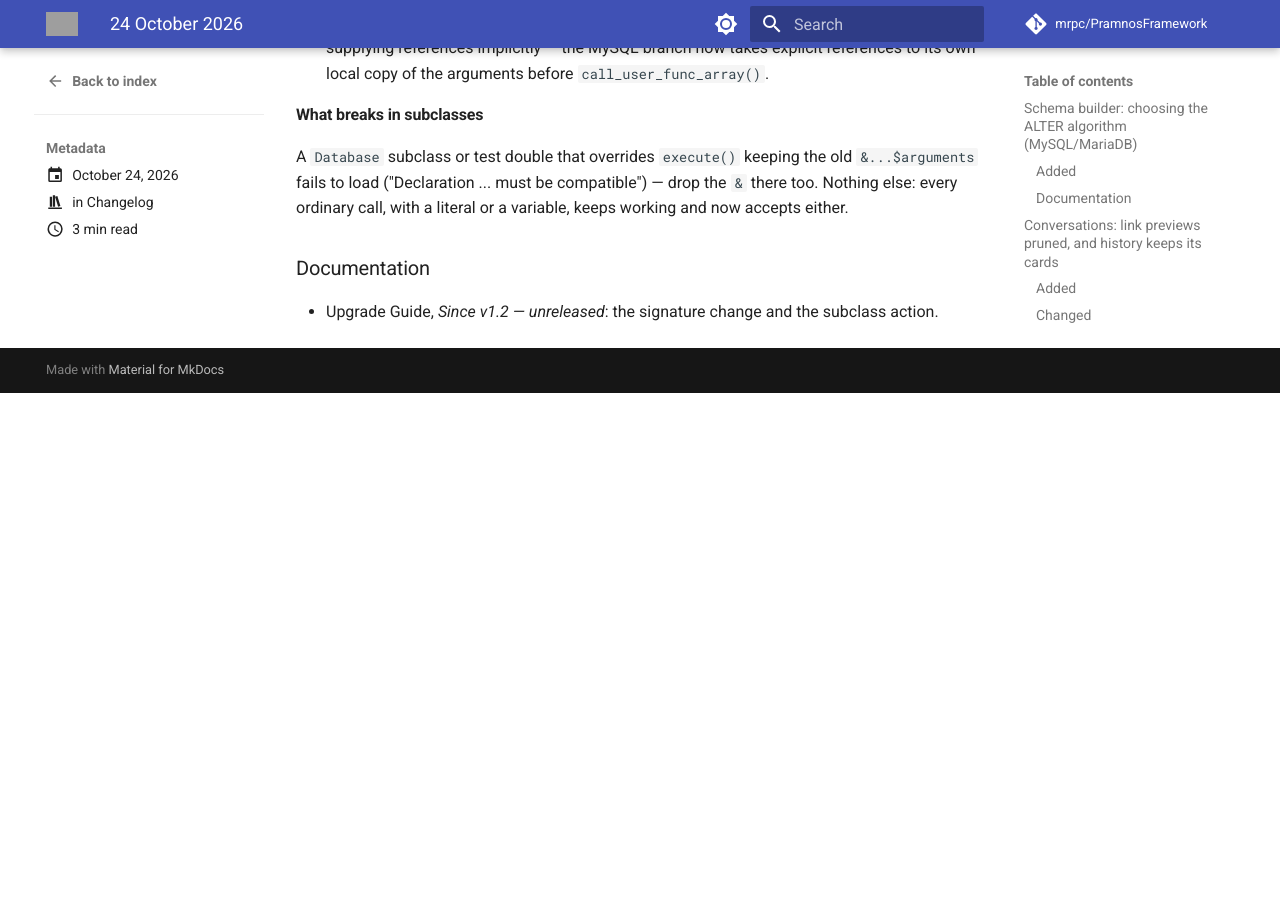
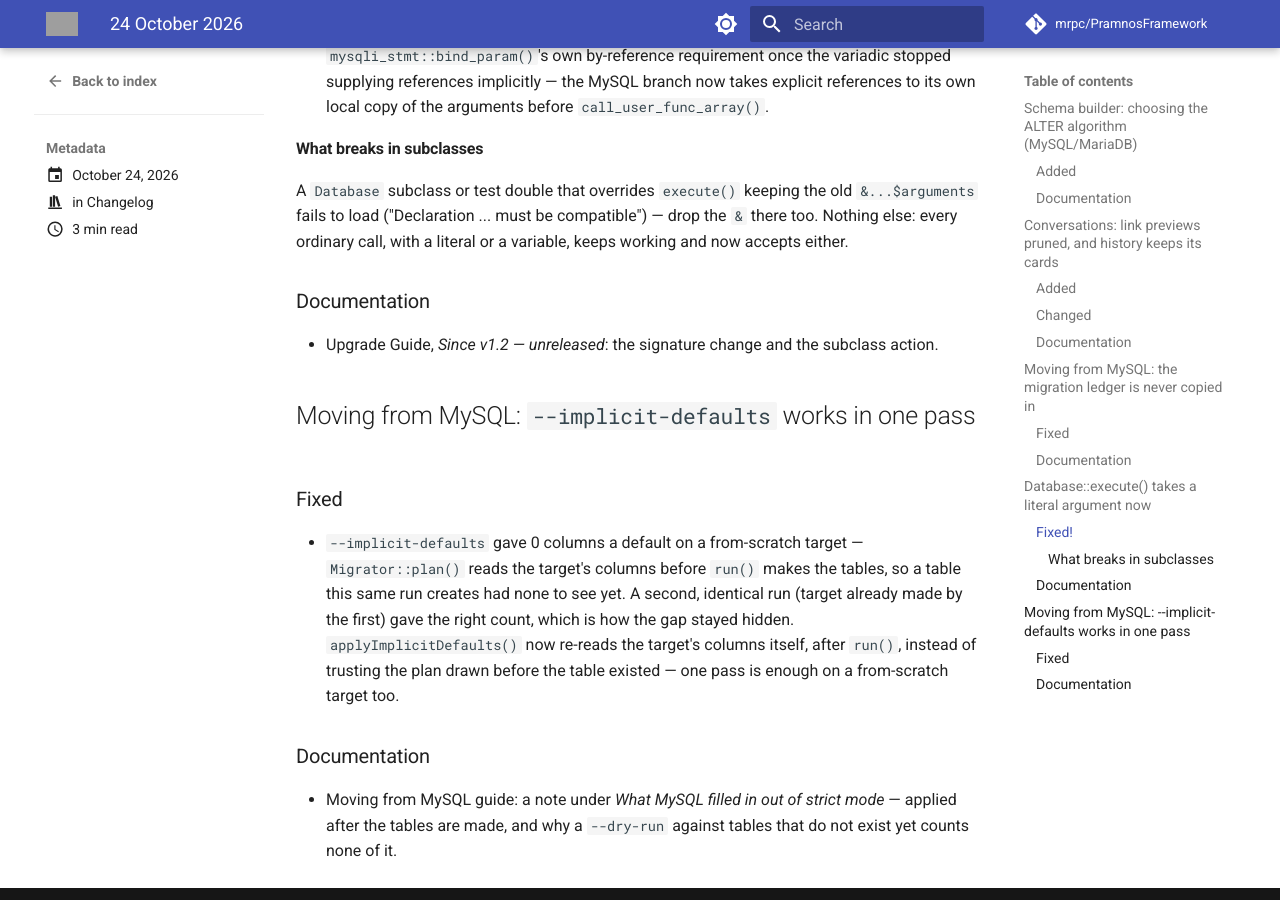
Before and after one commit to mrpc/PramnosFramework, an MkDocs documentation site: the page built from docs/version-history/posts/2026-10-24.md, in a window 1280 px wide and 900 px high, scrolled down 2143 px. Built offline with MkDocs 1.6.1 and Material for MkDocs 9.7.7, drawn with Linux system fonts in a browser that asks for light colours; comment, search, counter and statistics services are not loaded; before the commit the page ends 2536 px from its top, so only the background shows below that; some of the changed text lies outside the part shown; grey boxes are pictures that could not be loaded.

Commit message:
fix(frommysql): --implicit-defaults works in one pass on a fresh target
applyImplicitDefaults() trusted the plan drawn by plan(), which reads the
target's columns before run() makes any table that doesn't exist yet —
so a table this same run creates had none to see, and the scan found
nothing to give a default to. A second, identical run (target already
made by the first) gave the right count, which is how the gap stayed
hidden. It now re-reads the target's columns itself, after run(), instead
of trusting the stale plan.

```diff
--- a/docs/version-history/posts/2026-10-24.md
+++ b/docs/version-history/posts/2026-10-24.md
@@ -5,12 +5,13 @@ categories: [Changelog]
 
 # 24 October 2026
 
-Four entries today:
+Five entries today:
 
 - Schema builder: choosing the ALTER algorithm (MySQL/MariaDB)
 - Conversations: link previews pruned, and history keeps its cards
 - Moving from MySQL: the migration ledger is never copied in
 - `Database::execute()` takes a literal argument now
+- Moving from MySQL: `--implicit-defaults` works in one pass
 
 <!-- more -->
 
@@ -91,3 +92,20 @@ either.
 ### Documentation
 
 - Upgrade Guide, *Since v1.2 — unreleased*: the signature change and the subclass action.
+
+## Moving from MySQL: `--implicit-defaults` works in one pass
+
+### Fixed
+
+- `--implicit-defaults` gave 0 columns a default on a from-scratch target — `Migrator::plan()`
+  reads the target's columns before `run()` makes the tables, so a table this same run creates
+  had none to see yet. A second, identical run (target already made by the first) gave the
+  right count, which is how the gap stayed hidden. `applyImplicitDefaults()` now re-reads the
+  target's columns itself, after `run()`, instead of trusting the plan drawn before the table
+  existed — one pass is enough on a from-scratch target too.
+
+### Documentation
+
+- Moving from MySQL guide: a note under *What MySQL filled in out of strict mode* — applied
+  after the tables are made, and why a `--dry-run` against tables that do not exist yet counts
+  none of it.
```
Also changed, not shown: docs/Pramnos_Moving_From_MySQL_Guide.md (+7 -1 lines), 3 other files.
